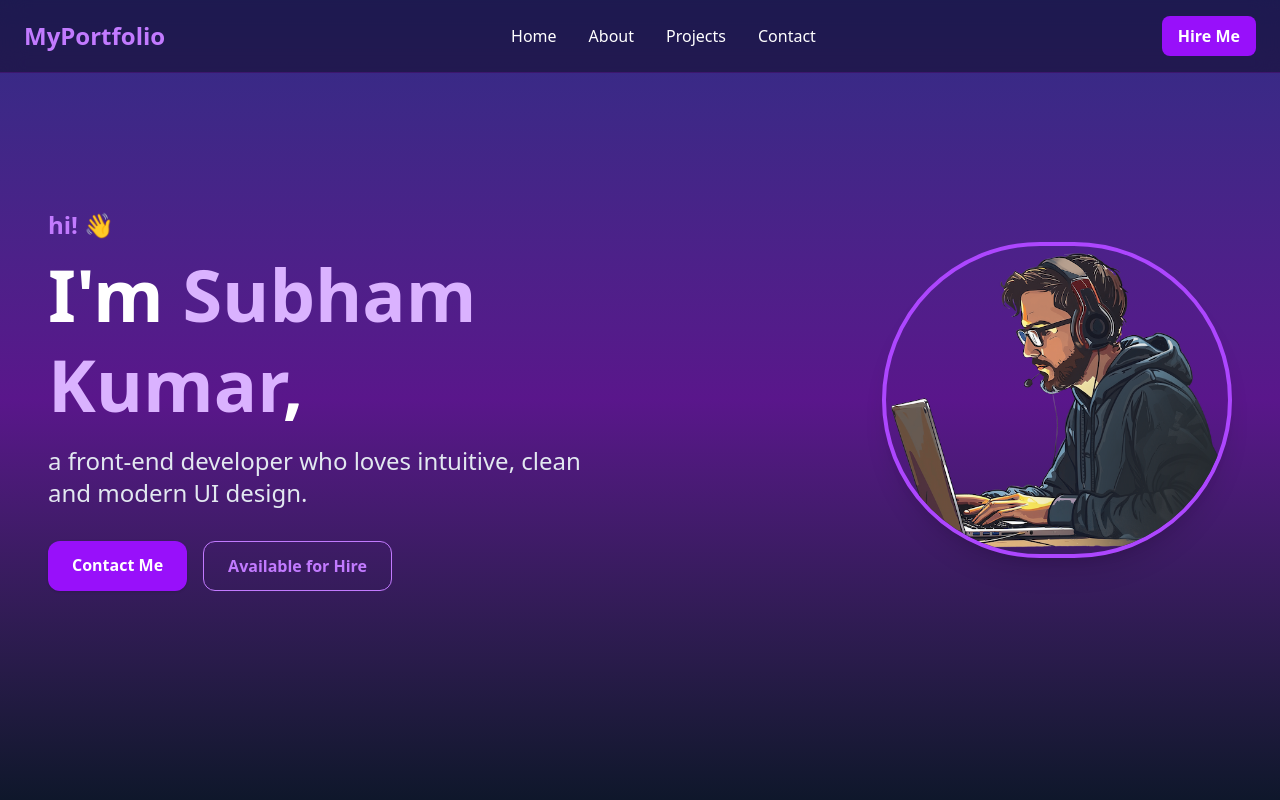
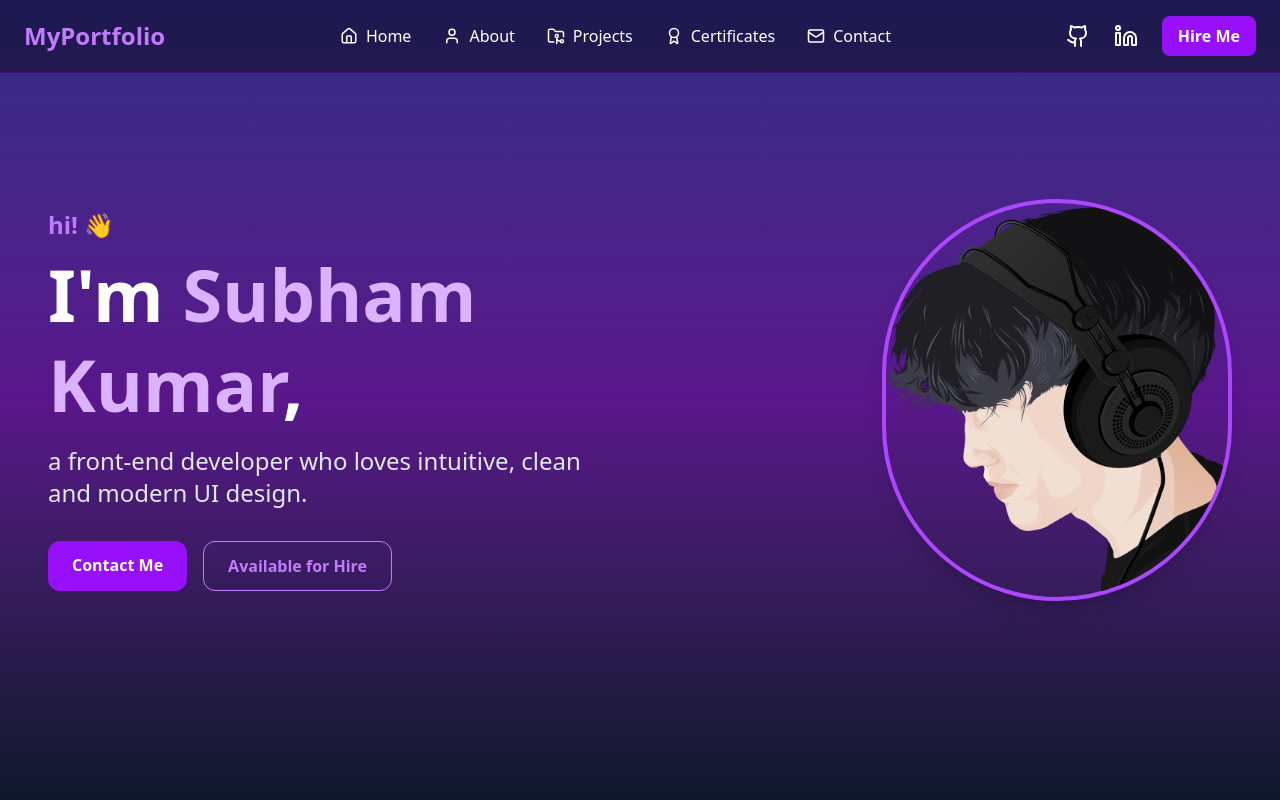
Before and after one commit to MrSubham08/portfolio, a Next.js app: page / in a window 1280 px wide. Shown: the top 800 px of the page. Built offline with nearby package versions, Linux system fonts and the light colour scheme.

Commit message:
updated navbar

```diff
--- a/src/components/About.jsx
+++ b/src/components/About.jsx
@@ -1,6 +1,7 @@
 "use client";
 
 import { useState } from "react";
+import images from "@/lib/asset";
 import Image from "next/image";
 
 export default function About() {
@@ -40,7 +41,7 @@ export default function About() {
         {/* === Left Image === */}
         <div className="flex-1 flex justify-center lg:justify-start">
           <Image
-            src="/avatar.png" // 👉 Replace with your image
+            src={images.avatar} // 👉 Replace with your image
             alt="About Me"
             width={380}
             height={380}
--- a/src/components/Hero.jsx
+++ b/src/components/Hero.jsx
@@ -39,7 +39,7 @@ export default function Hero() {
         {/* === Right Profile Image === */}
         <div className="flex-1 flex justify-center lg:justify-end mt-12 lg:mt-0 z-10">
           <Image
-            src={images.avatar}
+            src={images.me}
   alt="Profile image"
   width={350}
   height={350}
--- a/src/components/Navbar.jsx
+++ b/src/components/Navbar.jsx
@@ -1,6 +1,15 @@
 "use client";
 
 import Link from "next/link";
+import {
+  Github,
+  Linkedin,
+  Home,
+  User,
+  FolderGit2,
+  Award,
+  Mail,
+} from "lucide-react"; // ✅ Importing icons
 
 export default function Navbar() {
   return (
@@ -14,34 +23,75 @@ export default function Navbar() {
         {/* Navigation Links */}
         <ul className="hidden md:flex space-x-8 text-white font-medium">
           <li>
-            <Link href="#hero" className="hover:text-purple-400 transition">
-              Home
+            <Link
+              href="#hero"
+              className="flex items-center gap-2 hover:text-purple-400 transition"
+            >
+              <Home size={18} /> Home
             </Link>
           </li>
           <li>
-            <Link href="#about" className="hover:text-purple-400 transition">
-              About
+            <Link
+              href="#about"
+              className="flex items-center gap-2 hover:text-purple-400 transition"
+            >
+              <User size={18} /> About
             </Link>
           </li>
           <li>
-            <Link href="#projects" className="hover:text-purple-400 transition">
-              Projects
+            <Link
+              href="#projects"
+              className="flex items-center gap-2 hover:text-purple-400 transition"
+            >
+              <FolderGit2 size={18} /> Projects
             </Link>
           </li>
           <li>
-            <Link href="#contact" className="hover:text-purple-400 transition">
-              Contact
+            <Link
+              href="#certifications"
+              className="flex items-center gap-2 hover:text-purple-400 transition"
+            >
+              <Award size={18} /> Certificates
+            </Link>
+          </li>
+          <li>
+            <Link
+              href="#contact"
+              className="flex items-center gap-2 hover:text-purple-400 transition"
+            >
+              <Mail size={18} /> Contact
             </Link>
           </li>
         </ul>
 
-        {/* Call to Action */}
-        <Link
-          href="#contact"
-          className="hidden md:block px-4 py-2 bg-purple-600 hover:bg-purple-700 text-white rounded-lg font-semibold transition"
-        >
-          Hire Me
-        </Link>
+        {/* Right Side: Socials + CTA */}
+        <div className="hidden md:flex items-center space-x-6">
+          {/* Social Icons */}
+          <a
+            href="https://github.com/your-github" // 🔗 replace with your GitHub
+            target="_blank"
+            rel="noopener noreferrer"
+            className="text-white hover:text-purple-400 transition"
+          >
+            <Github size={24} />
+          </a>
+          <a
+            href="https://linkedin.com/in/your-linkedin" // 🔗 replace with your LinkedIn
+            target="_blank"
+            rel="noopener noreferrer"
+            className="text-white hover:text-purple-400 transition"
+          >
+            <Linkedin size={24} />
+          </a>
+
+          {/* Hire Me Button */}
+          <Link
+            href="#contact"
+            className="px-4 py-2 bg-purple-600 hover:bg-purple-700 text-white rounded-lg font-semibold transition"
+          >
+            Hire Me
+          </Link>
+        </div>
       </div>
     </nav>
   );
--- a/src/lib/asset.js
+++ b/src/lib/asset.js
@@ -2,6 +2,7 @@
 const prefix = process.env.NODE_ENV === "production" ? "/portfolio" : "";
 
 const images = {
+  me: `${prefix}/assets/me.png`,
   avatar: `${prefix}/assets/avatar.png`,
   dummyCert: `${prefix}/assets/certificate/dummy_cert.png`,
   dummyProject: `${prefix}/assets/project_img/dummy_project.jpg`,
```
Also changed, not shown: public/assets/me.png (added).
